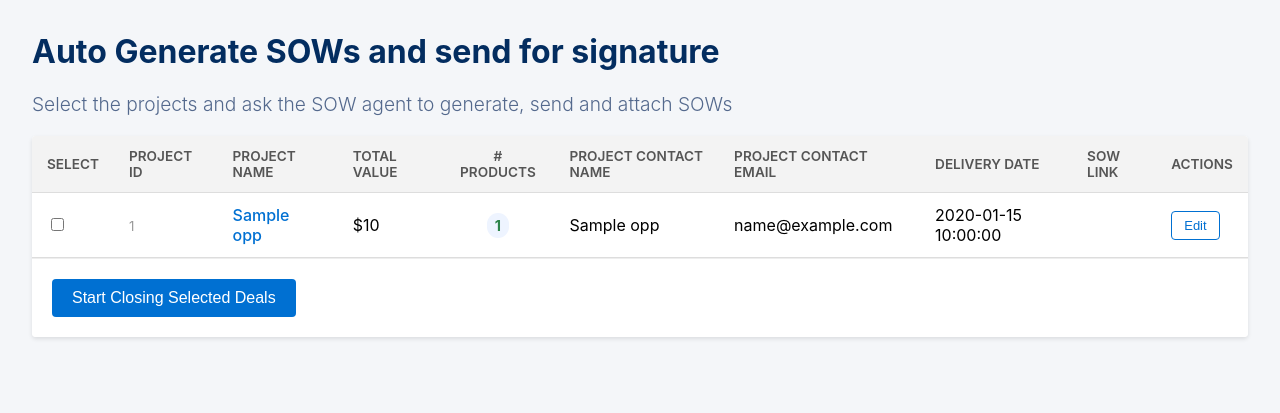
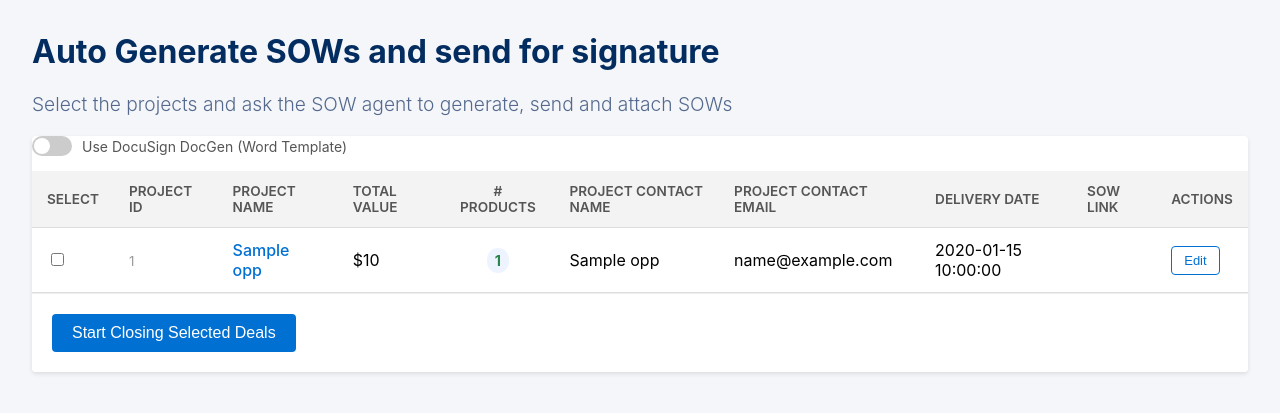
Before and after one commit to abhaynelaturudocusign/Salesforce_Agent, a Flask app: template templates/index.html in a window 1280 px wide. Shown: the top 413 px of the page. Run offline with Flask 3, Linux system fonts and the light colour scheme; the template is opened without the code that fills it: most values are stand-ins (such as "Sample title", 1, 10 or a date in 2020).

Commit message:
introducing docgen into the code

```diff
--- a/listener.py
+++ b/listener.py
@@ -157,6 +157,10 @@ def index():
 def start_closing():
     """Receives Opp IDs, creates a task, starts agents, and returns a task ID."""
     opportunity_ids = request.form.getlist('opportunity_ids')
+
+    # Check if the toggle was checked (returns 'on' if checked, None if not)
+    use_docgen = request.form.get('use_docgen') == 'on'
+
     if not opportunity_ids:
         return jsonify({"status": "error", "message": "No opportunities selected."}), 400
 
@@ -174,7 +178,16 @@ def start_closing():
             "results": {}
         }
 
-    template_id = "8cbe3647-6fce-49fb-877a-7911cf278316"
+    #template_id = "8cbe3647-6fce-49fb-877a-7911cf278316"
+
+    # You might have two different template IDs now:
+    # 1. The PDF/Legal Combo Template
+    # 2. The DocGen Word Template
+    if use_docgen:
+        template_id = "cbffdd39-83fe-441c-a17c-83763e63df6f"
+    else:
+        template_id = "8cbe3647-6fce-49fb-877a-7911cf278316"
+
     signer_role = "ClientSigner"
 
     for opp_id in opportunity_ids:
--- a/main.py
+++ b/main.py
@@ -50,96 +50,115 @@ agent_executor = AgentExecutor(agent=agent, tools=tools, verbose=True, handle_pa
 
 
 # --- AGENT WORKER FUNCTIONS ---
-def start_deal_process(opportunity_id, template_id, signer_role_name, task_id, tasks, tasks_lock, log_handler):
+def start_deal_process(opportunity_id, template_id, signer_role_name, task_id, tasks, tasks_lock, log_handler, use_docgen):
     """Initiates the process by sending the contract."""
     print(f"🚀 Starting the deal process for Opportunity {opportunity_id} (Task: {task_id})...")
 
-    goal = f"""
+    # --- DYNAMIC PROMPT GENERATION ---
 
-    Act as a Solution Architect for Opportunity '{opportunity_id}'.
-    Your job is to write a professional Statement of Work (SOW) for Opportunity '{opportunity_id}'
+    if use_docgen:
+        # --- PROMPT FOR DOCGEN (WORD) ---
+        # (Keep your existing DocGen prompt here if you want to support both)
+        goal = f"""
+        Act as a Solution Architect for Opportunity '{opportunity_id}'.
 
+        1. GATHER DATA:
+           - Get Opportunity details.
+           - Get Opportunity Line Items.
 
-    1. GATHER DATA:
+        2. PREPARE CONTENT:
+           - Calculate 'total_fixed_fee'.
+           - Create content for the SOW Word Template.
 
-       - Get Opportunity details (Contact Name, Contact Email). PAY ATTENTION to the 'Industry' and 'Opp_Description'.
+        3. EXECUTE (USING DOCGEN TOOL):
+           Use the 'Create DocGen SOW' tool.
 
-       - Get Opportunity Line Items (Products, Prices, Dates).
-
-
-
-    2. ARCHITECT THE CONTENT (BE CREATIVE):
-
-       - Calculate 'total_fixed_fee' by summing the TotalPrice of all line items. Format as "5000.00" (no symbols).
-
-       - **Background:** Write a professional 3-sentence executive summary. You must connect the client's Industry (found in step 1) to the specific need for power generation. Use the 'Opp_Description' for specific context.
-
-       - **Objectives:** Write 3 strategic objectives. (e.g., "Ensure business continuity during grid outages").
-
-       - GENERATE SCOPE ITEMS:
-
-         Create a list of scope items, one for each product line item.
-        - **Detailed Scope (The "Expander"):** For EACH product line item, do not just list the name. Write a full sentence describing the implementation work.
-         * Example Input: "GenWatt 100kW"
-         * Expected Output: "Delivery, installation, and electrical integration of one GenWatt 100kW unit, including site acceptance testing."
-
-        - **Assumptions (NEW):** Generate 3 logical project assumptions based on the products sold (e.g., site access, permits, network connectivity).
-
-       - GENERATE MILESTONES (CRITICAL RULE):
-
-         Do NOT summarize the milestones into a single payment.
-
-         You MUST create a specific Milestone entry for EVERY SINGLE Line Item found.
-
-
-
-         Logic:
-
-         - If you found 3 line items in step 1, your 'milestones' list MUST contain 3 items.
-
-         - For each item:
-
-             - 'name': Use the Product Name (e.g. "GenWatt 100kW").
-
-             - 'description': Brief description of delivery.
-
-             - 'date': Use the ServiceDate. If null, use "Upon Delivery".
-
-             - 'amount': Use the specific TotalPrice of THAT item (e.g. "$30,000").
-
-    3. EXECUTE:
-       Use the 'Create Composite SOW' tool.
-
-       IMPORTANT: You must format the 'pdf_data' JSON exactly matching this structure and fill the milestones table please dont summarize the milestones table with one row and also please do not add extra rows and also please do not add random dates in milestones if you didn't receive any data please leave them blank:
-
-       {{
-           "client_name": "...",
-           "client_email": "...",
-           "account_name": "...",
-           "project_name": "...",
-           "static_legal_template_id": "{template_id}",
-           "signer_role_name": "{signer_role_name}",
-           "opportunity_id": "{opportunity_id}",
-           "total_fixed_fee": "...",
-           "pdf_data": {{
-               "background_text": "2 sentences on context...",
-               "objectives_text": "3 bullet points...",
-               "scope_items": [
-               {{ "title": "Product Name", "description": "YOUR EXPANDED AI-GENERATED DESCRIPTION HERE" }}
-                ],
-                "assumptions_list": [ "Assumption 1...", "Assumption 2...", "Assumption 3..." ],
-               "milestones": [
+           Format 'pdf_data' to match the Word Template Merge Fields:
+           {{
+               "project_background": "...",
+               "project_start_date": "...",
+               "Project_Scope": [ {{ "Delivery_of_product": "..." }} ],
+               "Project_Assumptions": [
                    {{
-                       "name": "Milestone 1",
-                       "date": "YYYY-MM-DD",
-                       "amount": "$1,000.00"
+                       "Milestone_Product": "...",
+                       "Milestone_Description": "...",
+                       "Milestone_Date": "...",
+                       "Milestone_Amount": "..."
                    }}
                ]
            }}
-       }}
+           (Include client_name, client_email, project_name, template_id, signer_role_name, opportunity_id, total_fixed_fee)
+        """
+    else:
+        # --- PROMPT FOR COMPOSITE PDF TOOL (UPDATED WITH YOUR NEW INSTRUCTIONS) ---
+        goal = f"""
+        Act as a Solution Architect for Opportunity '{opportunity_id}'.
+        Your job is to write a professional Statement of Work (SOW) for Opportunity '{opportunity_id}'
 
-    Report the final Envelope ID.
-    """
+        1. GATHER DATA:
+           - Get Opportunity details (Contact Name, Contact Email). PAY ATTENTION to the 'Industry' and 'Opp_Description'.
+           - Get Opportunity Line Items (Products, Prices, Dates).
+
+        2. ARCHITECT THE CONTENT (BE CREATIVE):
+           - Calculate 'total_fixed_fee' by summing the TotalPrice of all line items. Format as "5000.00" (no symbols).
+
+           - **Background:** Write a professional 3-sentence executive summary. You must connect the client's Industry (found in step 1) to the specific need for power generation. Use the 'Opp_Description' for specific context.
+
+           - **Objectives:** Write 3 strategic objectives. (e.g., "Ensure business continuity during grid outages").
+
+           - GENERATE SCOPE ITEMS:
+             Create a list of scope items, one for each product line item.
+            - **Detailed Scope (The "Expander"):** For EACH product line item, do not just list the name. Write a full sentence describing the implementation work.
+             * Example Input: "GenWatt 100kW"
+             * Expected Output: "Delivery, installation, and electrical integration of one GenWatt 100kW unit, including site acceptance testing."
+
+            - **Assumptions (NEW):** Generate 3 logical project assumptions based on the products sold (e.g., site access, permits, network connectivity).
+
+           - GENERATE MILESTONES (CRITICAL RULE):
+             Do NOT summarize the milestones into a single payment.
+             You MUST create a specific Milestone entry for EVERY SINGLE Line Item found.
+
+             Logic:
+             - If you found 3 line items in step 1, your 'milestones' list MUST contain 3 items.
+             - For each item:
+                 - 'name': Use the Product Name (e.g. "GenWatt 100kW").
+                 - 'description': Brief description of delivery.
+                 - 'date': Use the ServiceDate. If null, use "Upon Delivery".
+                 - 'amount': Use the specific TotalPrice of THAT item (e.g. "$30,000").
+
+        3. EXECUTE:
+           Use the 'Create Composite SOW' tool.
+
+           IMPORTANT: You must format the 'pdf_data' JSON exactly matching this structure and fill the milestones table please dont summarize the milestones table with one row and also please do not add extra rows and also please do not add random dates in milestones if you didn't receive any data please leave them blank:
+
+           {{
+               "client_name": "...",
+               "client_email": "...",
+               "account_name": "...",
+               "project_name": "...",
+               "static_legal_template_id": "{template_id}",
+               "signer_role_name": "{signer_role_name}",
+               "opportunity_id": "{opportunity_id}",
+               "total_fixed_fee": "...",
+               "pdf_data": {{
+                   "background_text": "2 sentences on context...",
+                   "objectives_text": "3 bullet points...",
+                   "scope_items": [
+                       {{ "title": "Product Name", "description": "YOUR EXPANDED AI-GENERATED DESCRIPTION HERE" }}
+                    ],
+                    "assumptions_list": [ "Assumption 1...", "Assumption 2...", "Assumption 3..." ],
+                   "milestones": [
+                       {{
+                           "name": "Milestone 1",
+                           "date": "YYYY-MM-DD",
+                           "amount": "$1,000.00"
+                       }}
+                   ]
+               }}
+           }}
+
+        Report the final Envelope ID.
+        """
 
     try:
         # --- UPDATED LINE: Pass the callback handler ---
--- a/templates/index.html
+++ b/templates/index.html
@@ -54,6 +54,42 @@
         @keyframes pulse { 0% { opacity: 0.6; } 50% { opacity: 1; } 100% { opacity: 0.6; } }
         #completed-list { list-style: none; padding: 0; margin-top: 15px; width: 100%; text-align: center; }
         .completed-item { color: #04844b; background-color: #eefcf6; padding: 8px; margin-bottom: 5px; border-radius: 4px; font-size: 14px; font-weight: 600; border: 1px solid #c3e6cb; animation: fadein 0.5s; }
+
+        .toggle-container {
+            display: flex;
+            align-items: center;
+            margin-bottom: 15px;
+            font-size: 14px;
+            color: #555;
+        }
+        .switch {
+            position: relative;
+            display: inline-block;
+            width: 40px;
+            height: 20px;
+            margin-right: 10px;
+        }
+        .switch input { opacity: 0; width: 0; height: 0; }
+        .slider {
+            position: absolute;
+            cursor: pointer;
+            top: 0; left: 0; right: 0; bottom: 0;
+            background-color: #ccc;
+            transition: .4s;
+            border-radius: 20px;
+        }
+        .slider:before {
+            position: absolute;
+            content: "";
+            height: 16px; width: 16px;
+            left: 2px; bottom: 2px;
+            background-color: white;
+            transition: .4s;
+            border-radius: 50%;
+        }
+        input:checked + .slider { background-color: #0070d2; }
+        input:checked + .slider:before { transform: translateX(20px); }
+
     </style>
 </head>
 <body>
@@ -68,6 +104,15 @@
         </div>
 
         <form id="deal-form">
+
+            <div class="toggle-container">
+                <label class="switch">
+                    <input type="checkbox" name="use_docgen" id="docgen-toggle">
+                    <span class="slider"></span>
+                </label>
+                <span>Use DocuSign DocGen (Word Template)</span>
+            </div>
+
             <table>
                 <thead>
                     <tr>
```
Also changed, not shown: tools.py (+142 -0 lines).
